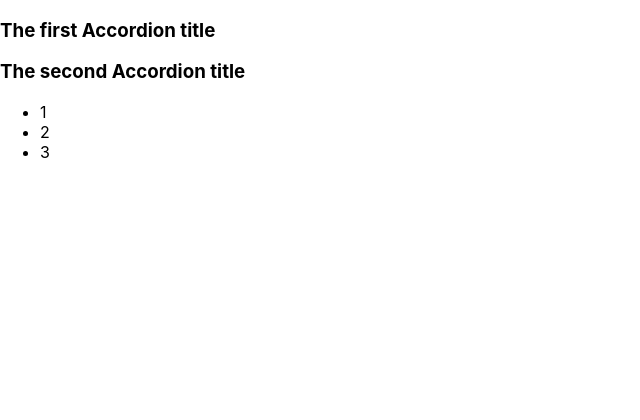
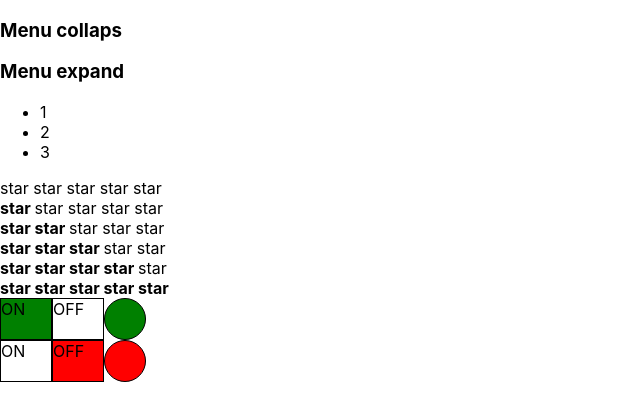
Before and after one commit to sshaporov/react-in-details-yellow, a React (Create React App) app: page / in a window 1280 px wide. Shown: the top 420 px of the page, without its empty margins (0-640 px from the left). Built offline with nearby package versions, Linux system fonts and the light colour scheme.

Commit message:
lesson#05 - conditional rendering

```diff
--- a/src/App.tsx
+++ b/src/App.tsx
@@ -2,22 +2,24 @@ import React from 'react';
 import './App.css';
 import Accordion from "./components/Accordion/Accordion";
 import {Rating} from "./components/Rating/Rating";
+import {OnOff} from "./components/OnOff/OnOff";
 
 function App() {
     console.log('App rendering')
   return (
       <div>
-{/*          <AppTitle title={'The first AppTitle'}/>
-          <AppTitle title={'The second AppTitle'}/>
-          <Rating value={3}/>*/}
-          <Accordion titleValue={'The first Accordion title'} collapsed={true}/>
-          <Accordion titleValue={'The second Accordion title'} collapsed={false}/>
-{/*          <Rating value={0}/>
+          <Accordion titleValue={'Menu collaps'} collapsed={true}/>
+          <Accordion titleValue={'Menu expand'} collapsed={false}/>
+
+          <Rating value={0}/>
           <Rating value={1}/>
           <Rating value={2}/>
           <Rating value={3}/>
           <Rating value={4}/>
-          <Rating value={5}/>*/}
+          <Rating value={5}/>
+
+          <OnOff on={true}/>
+          <OnOff on={false}/>
       </div>
   );
 }
--- a/src/components/Accordion/Accordion.tsx
+++ b/src/components/Accordion/Accordion.tsx
@@ -5,22 +5,13 @@ type AccordionPropsType = {
     collapsed: boolean
 }
 function Accordion(props: AccordionPropsType) {
-    console.log('Accordion rendering')
 
-    if (props.collapsed === true) {
-        return (
-            <div>
-                <AccordionTitle title={props.titleValue}/>
-            </div>
-        )
-    } else {
-        return (
-            <div>
-                <AccordionTitle title={props.titleValue}/>
-                <AccordionBody />
-            </div>
-        )
-    }
+    return (
+        <div>
+            <AccordionTitle title={props.titleValue}/>
+            {!props.collapsed && <AccordionBody/>}
+        </div>
+    )
 }
 
 type AccordionTitlePropsType = {
--- /dev/null
+++ b/src/components/OnOff/OnOff.module.css
@@ -0,0 +1,28 @@
+.onoff_wrapper {
+ display: flex;
+}
+
+.switcherOn {
+    border: 1px solid black;
+    width: 50px;
+    height: 40px;
+}
+
+.switcherOff {
+    border: 1px solid black;
+    width: 50px;
+    height: 40px;
+}
+
+.circle {
+    width: 40px;
+    height: 40px;
+    border-radius: 50%;
+    border: 1px solid black;
+}
+.red {
+    background-color: red;
+}
+.green {
+    background-color: green;
+}
--- /dev/null
+++ b/src/components/OnOff/OnOff.tsx
@@ -0,0 +1,37 @@
+import React from "react";
+import styles from "./OnOff.module.css"
+
+type OnOffPropsType = {
+    on: boolean
+}
+
+export function OnOff(props: OnOffPropsType) {
+
+    console.log(props.on && true)
+    return (
+        <div className={styles.onoff_wrapper}>
+            <div className={`${styles.switcherOn} ${props.on && styles.green}`}>ON</div>
+            <div className={`${styles.switcherOff} ${!props.on && styles.red}`}>OFF</div>
+            <div className={`${styles.circle} ${props.on && styles.green} ${!props.on && styles.red}`}></div>
+        </div>
+    )
+
+    // if (props.on === true) {
+    //     return (
+    //         <div className={styles.onoff_wrapper}>
+    //             <div className={styles.switcherOn + ' ' + styles.green}>ON</div>
+    //             <div className={styles.switcherOff}>OFF</div>
+    //             <div className={styles.circle  + ' ' + styles.green}></div>
+    //         </div>
+    //     )
+    // } else {
+    //     return (
+    //         <div className={styles.onoff_wrapper}>
+    //             <div className={styles.switcherOn}>ON</div>
+    //             <div className={styles.switcherOff  + ' ' + styles.red}>OFF</div>
+    //             <div className={styles.circle  + ' ' + styles.red}></div>
+    //         </div>
+    //     )
+    // }
+
+}
--- a/src/components/Rating/Rating.tsx
+++ b/src/components/Rating/Rating.tsx
@@ -4,71 +4,13 @@ type RatingPropsType = {
     value: 0 | 1 | 2 | 3 | 4 | 5
 }
 export function Rating(props: RatingPropsType) {
-    console.log('Rating rendering')
-
-    if (props.value === 1) {
-        return (
-            <div>
-                <Star selected={true}/>
-                <Star selected={false}/>
-                <Star selected={false}/>
-                <Star selected={false}/>
-                <Star selected={false}/>
-            </div>
-        )
-    }
-    if (props.value === 2) {
-        return (
-            <div>
-                <Star selected={true}/>
-                <Star selected={true}/>
-                <Star selected={false}/>
-                <Star selected={false}/>
-                <Star selected={false}/>
-            </div>
-        )
-    }
-    if (props.value === 3) {
-        return (
-            <div>
-                <Star selected={true}/>
-                <Star selected={true}/>
-                <Star selected={true}/>
-                <Star selected={false}/>
-                <Star selected={false}/>
-            </div>
-        )
-    }
-    if (props.value === 4) {
-        return (
-            <div>
-                <Star selected={true}/>
-                <Star selected={true}/>
-                <Star selected={true}/>
-                <Star selected={true}/>
-                <Star selected={false}/>
-            </div>
-        )
-    }
-    if (props.value === 5) {
-        return (
-            <div>
-                <Star selected={true}/>
-                <Star selected={true}/>
-                <Star selected={true}/>
-                <Star selected={true}/>
-                <Star selected={true}/>
-            </div>
-        )
-    }
-
     return (
         <div>
-            <Star selected={false}/>
-            <Star selected={false}/>
-            <Star selected={false}/>
-            <Star selected={false}/>
-            <Star selected={false}/>
+            <Star selected={props.value > 0}/>
+            <Star selected={props.value > 1}/>
+            <Star selected={props.value > 2}/>
+            <Star selected={props.value > 3}/>
+            <Star selected={props.value > 4}/>
         </div>
     )
 }
@@ -77,7 +19,6 @@ type StarPropsType = {
     selected: boolean
 }
 function Star(props: StarPropsType) {
-    console.log('Star rendering')
 
     if (props.selected === true) {
         return (
```
